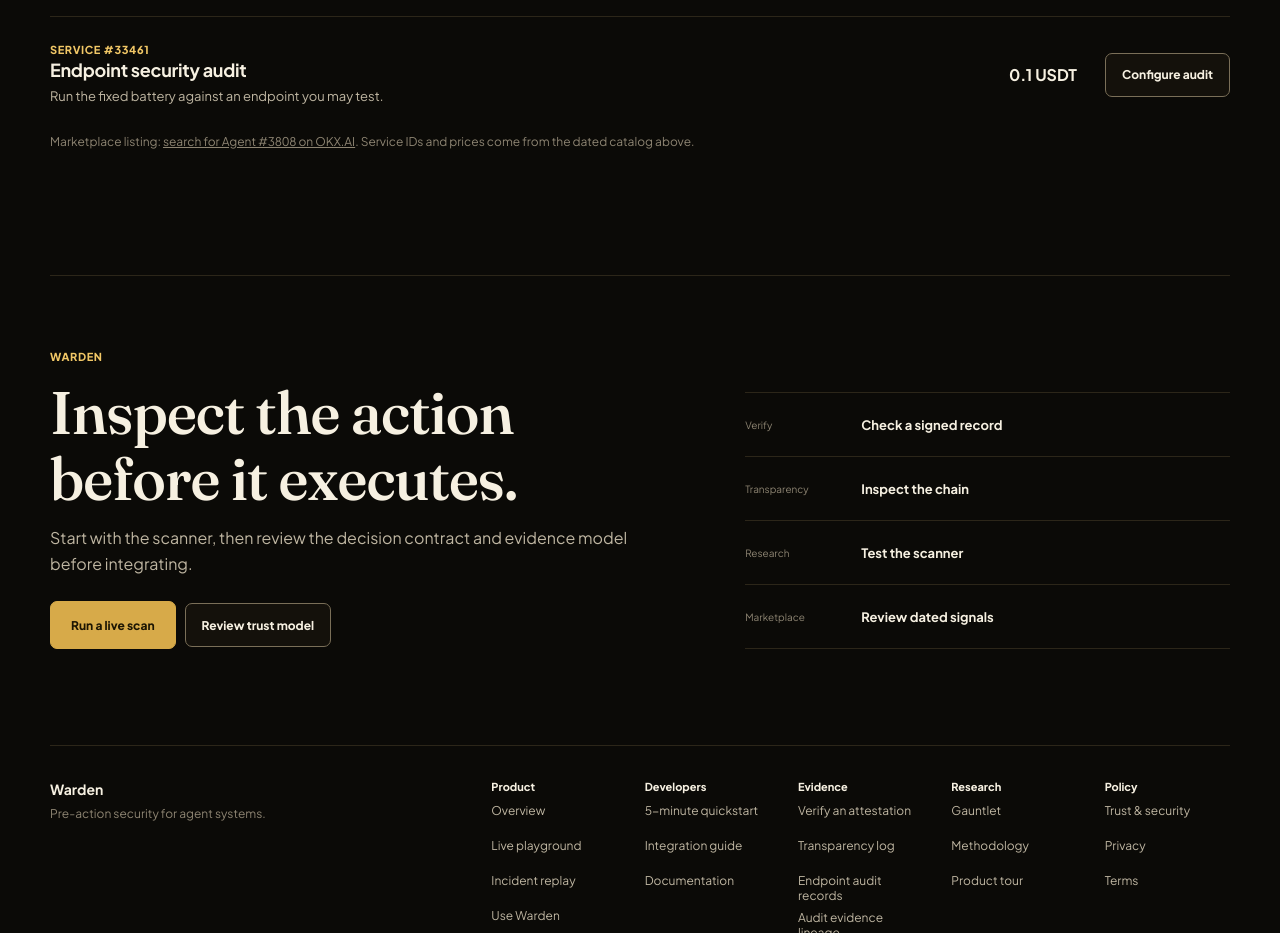
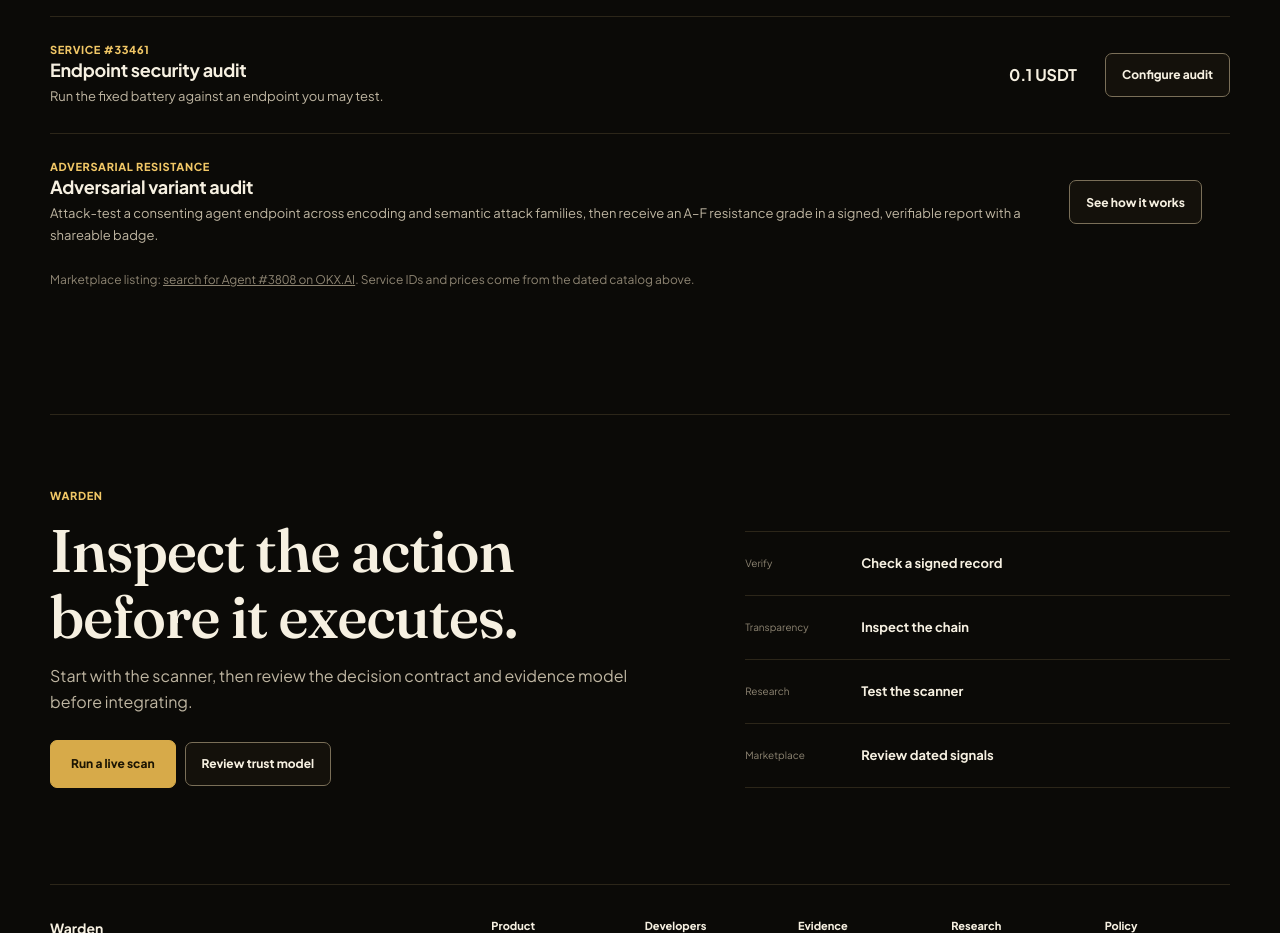
Before and after one commit to Ridwannurudeen/warden, a plain HTML site: page site/index.html in a window 1280 px wide. Shown: the part 3680-4613 px from the top of the page. Drawn offline with Linux system fonts and the light colour scheme; no server answers.

Commit message:
site: surface the Adversarial Variant Audit resistance-grading capability (#13)
The shipped Gauntlet upgrade (A-F resistance grade, signed verifiable reports +
badges, semantic attack families) was invisible on the site. Adds an honest
capability card on the landing service list and enriches the integrate.html tool
description to reflect what actually ships.

Deliberately NOT wired into the data-driven catalog (warden-services.json /
catalog.py): the card is static (no id/price fields, app.js skips unlisted keys),
so no snapshot-fixture/test churn and no baked price literal. The purchasable
catalog entry self-populates once #3808 clears review and the catalog is
regenerated from the live listing. No 'ML infrastructure / general training'
framing — describes the real security-testing capability only.

```diff
--- a/site/index.html
+++ b/site/index.html
@@ -546,6 +546,18 @@
               >
               <a class="button secondary" href="/hire">Configure audit</a>
             </article>
+            <article data-service-key="variant-audit">
+              <div>
+                <span class="service-id">Adversarial resistance</span>
+                <h3>Adversarial variant audit</h3>
+                <p>
+                  Attack-test a consenting agent endpoint across encoding and
+                  semantic attack families, then receive an A–F resistance grade
+                  in a signed, verifiable report with a shareable badge.
+                </p>
+              </div>
+              <a class="button secondary" href="/integrate">See how it works</a>
+            </article>
             <p class="snapshot-note">
               Marketplace listing:
               <a href="https://www.okx.ai/" rel="noreferrer"
```
Also changed, not shown: site/integrate.html (+4 -2 lines).
